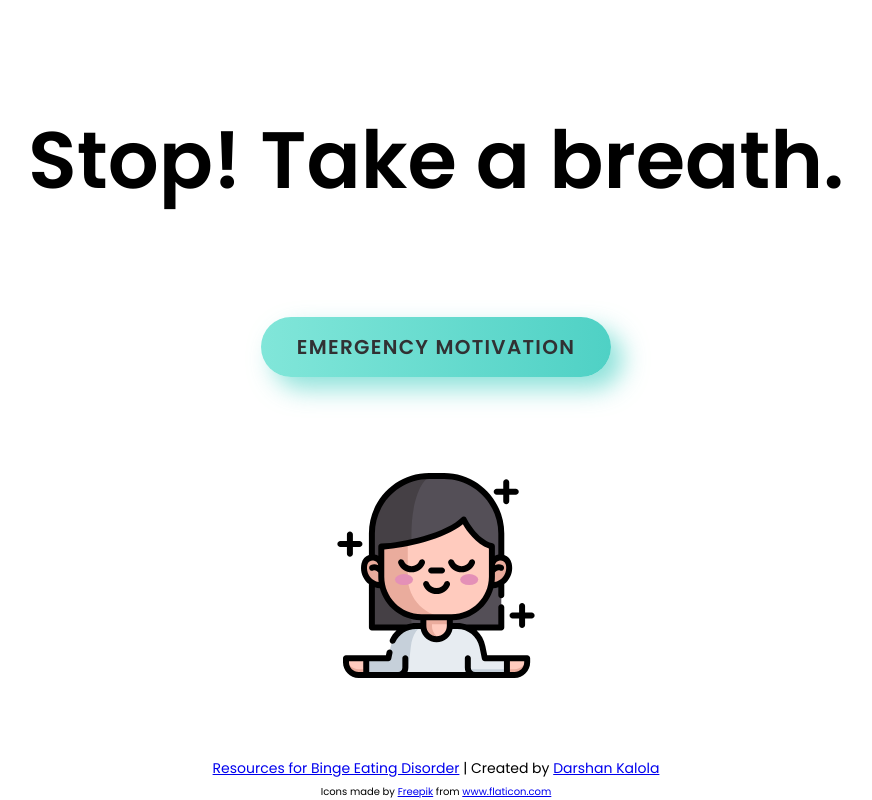
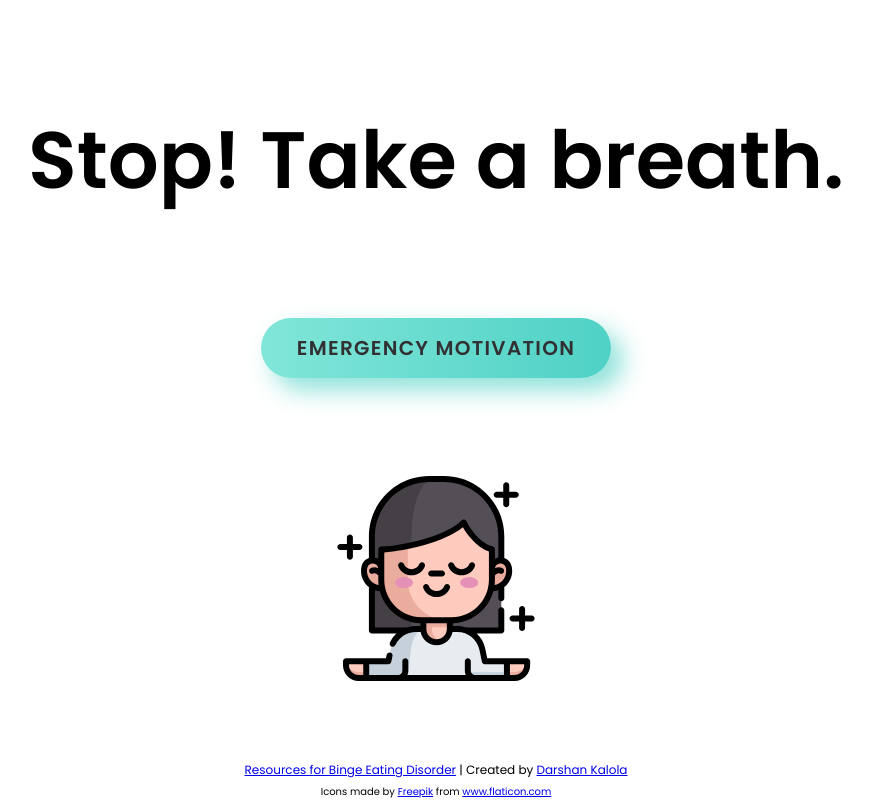
Before and after one commit to kalolad1/emergencyBE, a Django app: page / in a window 1280 px wide. Shown: the whole page, without its empty margins (204-1076 px from the left). Run offline with Django 3.2, Linux system fonts and the light colour scheme.

Commit message:
Decrease footer size

```diff
--- a/emergencyboard/static/resources/css/style.css
+++ b/emergencyboard/static/resources/css/style.css
@@ -107,7 +107,7 @@ img {
   flex-shrink: 0;
   font-family: Poppins, sans-serif;
   font-weight: 400;
-  font-size: 14px;
+  font-size: 12px;
   padding-bottom: 5px;
 }
 
```
